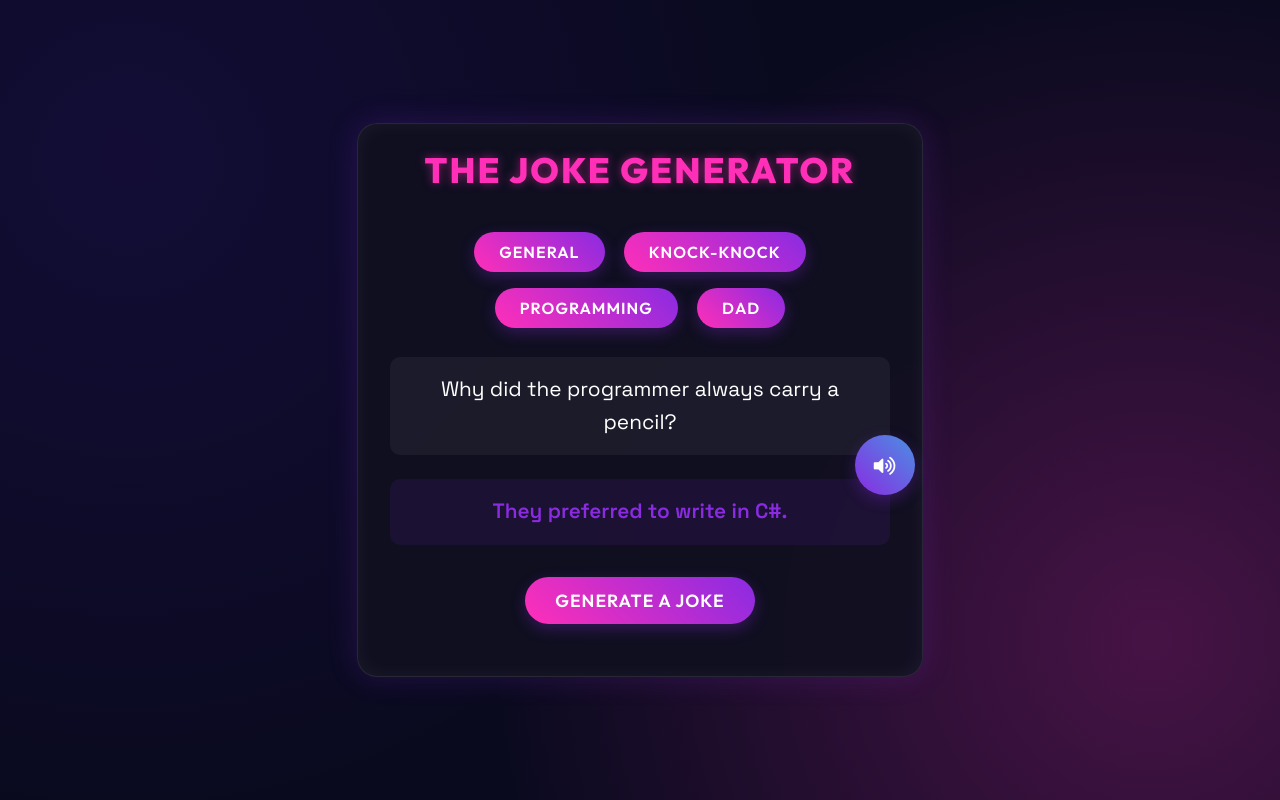
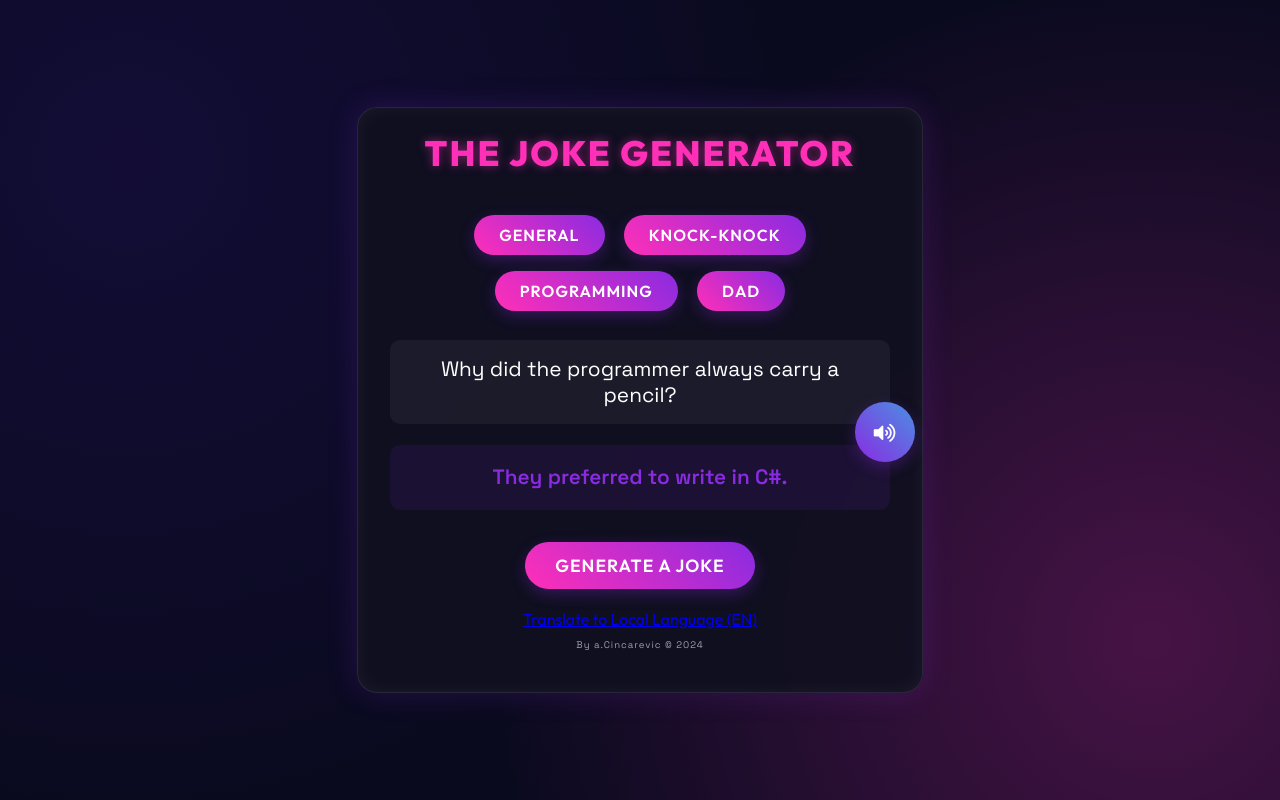
Before and after one commit to aleksson/joke-app, a plain HTML site: page index.html in a window 1280 px wide. Both pictures are taken after a click on the button "GENERATE A JOKE". Drawn offline with Linux system fonts and the light colour scheme; no server answers.

Commit message:
style-and-lang
no index, lang button ect.

```diff
--- a/index.html
+++ b/index.html
@@ -4,6 +4,7 @@
     <meta charset="UTF-8">
     <title>Joke Generator</title>
     <link rel="icon" href="data:,">
+    <meta name="robots" content="noindex">
     <meta name="viewport" content="width=device-width, initial-scale=1.0">
     <link rel="preconnect" href="https://fonts.googleapis.com">
     <link rel="preconnect" href="https://fonts.gstatic.com" crossorigin>
@@ -27,9 +28,12 @@
             </button>
         </div>
         <p class="joke-punchline" id="punchline"></p>
-        <button onclick="getJoke()">Generate A Joke</button><br><br>
+        <button id="generate-button" onclick="getJoke()">Generate A Joke</button><br><br>
         <a href="#" id="local-button" onclick="getJoke('random', true)"><u>Translate to Local Language</u></a>
         <div id="emoji" class="emoji">😂</div>
+        <footer class="footer">
+            <p>By a.Cincarevic &copy 2024</p>
+        </footer>
     </div>
     <script src="script.js"></script>
     <script src="jokes.js"></script>
--- a/script.js
+++ b/script.js
@@ -11,7 +11,6 @@ const localButton = document.getElementById('local-button');
 
     const hash = location.hash.slice(1);
     const jokeId = hash ? hash : null;
-    console.log('jokeId', jokeId);
 
     if(!jokeId) return getJoke();
     else getJoke(null, false, jokeId);
@@ -19,13 +18,12 @@ const localButton = document.getElementById('local-button');
 })();
 
 function initLocalButton(){
+    //localButton.style.display = 'none';
     localButton.textContent = `Translate to Local Language (${locale.language.toUpperCase()})`;
-    localButton.style.display = 'none';
     /** TODO: Check if local language is supported by browser / SpeechSynthesisVoice */
 }
 
 async function getJoke(category = 'random', local = false, id = null) {
-    console.log('getJoke', category, local, id);
 
     // First stop previous speech
     isSpeaking = false;
@@ -40,24 +38,18 @@ async function getJoke(category = 'random', local = false, id = null) {
     }
 
     try {
-        let url;
-        if(id) url = `https://official-joke-api.appspot.com/jokes/${id}`;
-        else url = `https://official-joke-api.appspot.com/jokes/${ category == 'random' ? 'random' : `${category}/random` }`;
+        let url = `https://official-joke-api.appspot.com/jokes/`;
+        if(!id) url += `${ category == 'random' ? 'random' : `${category}/random` }`;
+        else url += `${id}`;
 
         const response = await fetch(url);
-        const joke = await response.json();
+        let joke = await response.json();
 
-        console.log('joke', joke);
+        if(Array.isArray(joke)) joke = joke[0];
 
-        if(category=='random' || !category) {
-            location.hash = joke.id;
-            setup.textContent = joke.setup;
-            punchline.textContent = joke.punchline;
-        } else {
-            location.hash = joke[0].id || joke.id;
-            setup.textContent = joke[0].setup || joke.setup;
-            punchline.textContent = joke[0].punchline || joke.punchline;
-        }
+        location.hash = joke.id;
+        setup.textContent = joke.setup;
+        punchline.textContent = joke.punchline;
 
         offline = false;
         speakJoke();
@@ -83,8 +75,6 @@ function getLocalJoke(category){
     return speakJoke();
 }
 
-
-
 async function translateJoke(inputText, from = 'en', to = 'sv'){
     isLocal = true;
     const apiUrl = `https://api.mymemory.translated.net/get?q=${encodeURIComponent(inputText)}&langpair=${from}|${to}`;
@@ -94,8 +84,6 @@ async function translateJoke(inputText, from = 'en', to = 'sv'){
             console.log(data);
             if (data.responseData) {
                 const translatedText = data.responseData.translatedText;
-                console.log('Translated text:', translatedText);
-
                 const textParts = translatedText.split('|');
                 setup.textContent = textParts[0];
                 punchline.textContent = textParts[1];
@@ -123,18 +111,17 @@ function speakJoke() {
 
     // Get available voices and set to a English voice if available
     let voices = speechSynthesis.getVoices();
-    const localVoice = voices.find(voice => voice.lang.startsWith(`${locale.language}-`));
     const englishVoice = voices.find(voice => voice.lang.startsWith('en-'));
     if (englishVoice) {
         utterance.voice = englishVoice;
     }
 
+    /*const localVoice = voices.find(voice => voice.lang.startsWith(`${locale.language}-`));
     if(isLocal && localVoice) {
         utterance.rate = .6; // Speed of speech
         utterance.voice = localVoice;
-    }
+    }*/
 
-    // Add event listeners
     utterance.onstart = () => {
         isSpeaking = true;
         speakButton.classList.add('speaking');
@@ -144,7 +131,6 @@ function speakJoke() {
         isSpeaking = false;
         isLocal = false;
         speakButton.classList.remove('speaking');
-
         shakeEmoji();
     };
 
--- a/style.css
+++ b/style.css
@@ -37,9 +37,9 @@ h1 {
 
 .joke-setup {
     font-size: 1.3rem;
-    margin-bottom: 1.5rem;
+    /*margin-bottom: 1.5rem;*/
     color: #fff;
-    line-height: 1.6;
+    /*line-height: 1.6;*/
     padding: 1rem;
     background: rgba(255, 255, 255, 0.05);
     border-radius: 10px;
@@ -91,6 +91,18 @@ button:active {
     font-size: 1rem;
     border-radius: 25px;
     cursor: pointer;
+}
+
+#generate-button button{
+    width: 80% !important;
+}
+
+#local-button button{
+    color: dimgray !important;
+}
+
+#local-button button:visited{
+    color: dimgray !important;
 }
 
 .joke-container {
@@ -163,3 +175,13 @@ button:active {
     90% { transform: translate(1px, 2px) rotate(0deg); }
     100% { transform: translate(1px, -2px) rotate(-1deg); }
 }
+
+.footer {
+    bottom: 0;
+    width: 100%;
+    text-align: center;
+    font-size: 0.6em;
+    color: rgba(255, 255, 255, 0.6);
+    letter-spacing: 1px;
+    font-family: 'Space Grotesk', sans-serif;
+}
```
Also changed, not shown: robots.txt (added).
